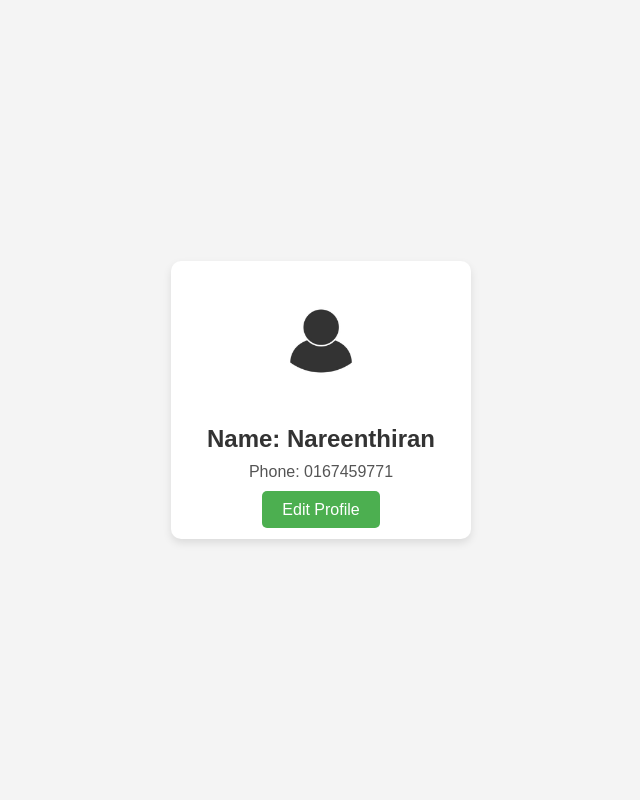
After one commit to NareenBruce/SmartComp, a Flask app: page /userprofile in a window 1280 px wide. The commit adds this page. Shown: the whole page, without its empty margins (319-959 px from the left). Run offline with Flask 3, Linux system fonts and the light colour scheme; a user stored in the database is signed in; data comes from the database, SQL or seed files in the repository.

Commit message:
edits for user profile

```diff
--- a/app.py
+++ b/app.py
@@ -1,4 +1,4 @@
-from flask import Flask, flash, render_template, request, redirect, url_for,g
+from flask import Flask, flash, render_template, request, redirect, url_for,g, session
 import sqlite3
 
 app= Flask(__name__)
@@ -47,6 +47,7 @@ def create_table():
 def get_db():
     if 'db' not in g:
         g.db = sqlite3.connect('project.db')
+        g.db.row_factory = sqlite3.Row
     return g.db
 
 #this method closes the database connection
@@ -75,10 +76,12 @@ def login():
         try:
             cursor.execute('SELECT * FROM caretaker WHERE username = ? AND password = ?', (username, password))
             if cursor.fetchone() is not None:
+                session['username'] = username  # Store username in session
                 return render_template("Caretaker/caretakerhomepage.html")
 
             cursor.execute('SELECT * FROM user WHERE username = ? AND password = ?', (username, password))
             if cursor.fetchone() is not None:
+                session['username'] = username  # Store username in session
                 return render_template("User/userhomepage.html")
             else:
                 flash("Invalid username or password")
@@ -135,6 +138,24 @@ def usersignup():
             db.close()
     return render_template("User/u_signup.html")
 
+@app.route("/userprofile", methods=["GET", "POST"])
+def userprofile():
+    db = get_db()
+    cursor = db.cursor()
+
+     # Retrieve the username from session
+    username = session.get('username')
+
+    # If no username in session, redirect to login page
+    if not username:
+        return redirect(url_for('login'))
+
+    cursor.execute('SELECT * FROM user WHERE username = ?',(username,))
+    user = cursor.fetchone()
+    db.close()
+
+    return render_template("User/u_profile.html", user=user)
+
 #this is the caretaker login route and method
 @app.route("/caresignup", methods= ["GET", "POST"])
 def caresignup():
--- /dev/null
+++ b/templates/User/u_profile.html
@@ -0,0 +1,88 @@
+<!DOCTYPE html>
+<html lang="en">
+<head>
+    <meta charset="UTF-8">
+    <meta name="viewport" content="width=device-width, initial-scale=1.0">
+    <title>User Profile</title>
+    <style>
+        /* Basic Reset */
+        * {
+            margin: 0;
+            padding: 0;
+            box-sizing: border-box;
+        }
+
+        /* Body Styling */
+        body {
+            font-family: Arial, sans-serif;
+            background-color: #f4f4f4;
+            color: #333;
+            display: flex;
+            justify-content: center;
+            align-items: center;
+            height: 100vh;
+            margin: 0;
+        }
+
+        /* Container for Profile */
+        .profile-container {
+            background-color: white;
+            border-radius: 10px;
+            box-shadow: 0 4px 8px rgba(0, 0, 0, 0.1);
+            padding: 20px;
+            width: 300px;
+            text-align: center;
+        }
+
+        /* Profile Image */
+        .profile-image {
+            width: 120px;
+            height: 120px;
+            border-radius: 50%;
+            object-fit: cover;
+            margin-bottom: 20px;
+        }
+
+        /* Profile Details */
+        .profile-details {
+            margin-bottom: 20px;
+        }
+
+        .profile-details h2 {
+            font-size: 24px;
+            margin-bottom: 10px;
+        }
+
+        .profile-details p {
+            font-size: 16px;
+            color: #555;
+        }
+
+        /* Edit Button */
+        .edit-btn {
+            background-color: #4CAF50;
+            color: white;
+            padding: 10px 20px;
+            border: none;
+            border-radius: 5px;
+            cursor: pointer;
+            text-decoration: none;
+            font-size: 16px;
+        }
+
+        .edit-btn:hover {
+            background-color: #45a049;
+        }
+    </style>
+</head>
+<body>
+    <div class="profile-container">
+        <img src="static/user.jpg" alt="Profile Picture" class="profile-image">
+        <div class="profile-details">
+            <h2>Name: {{ user['name'] }}</h2>
+            <p>Phone: {{ user['ph_num'] }}</p>
+        </div>
+        <a href="#" class="edit-btn">Edit Profile</a>
+    </div>
+</body>
+</html>
```
Also changed, not shown: templates/User/userhomepage.html (+12 -1 lines), static/user.jpg (added).
